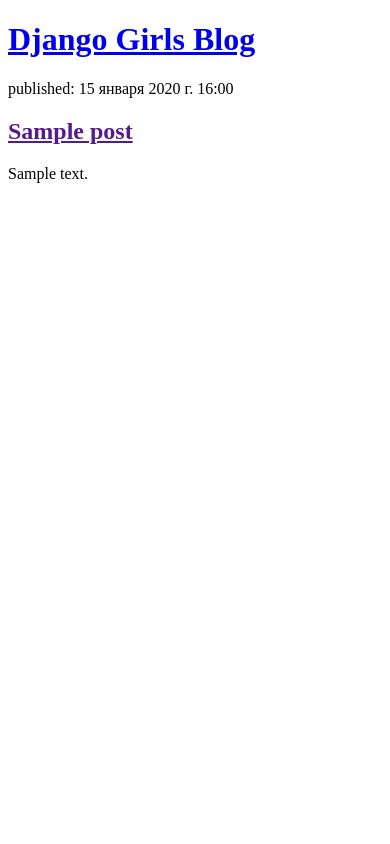
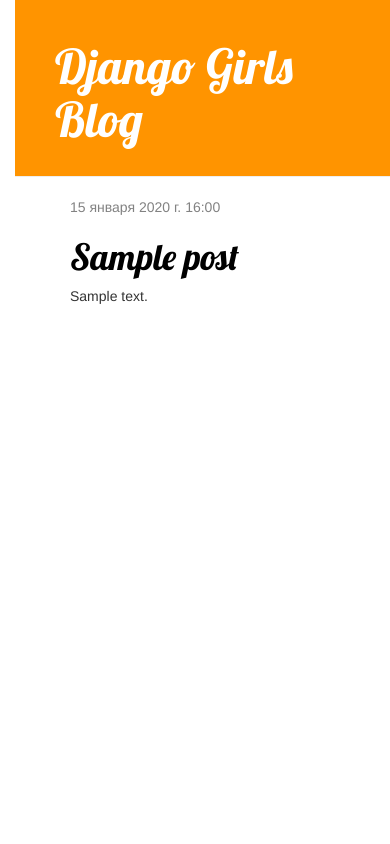
Before and after one commit to msaniyae/my-first-blog, a Django app: page / in a window 390 px wide. Run offline with Django 5.2, Linux system fonts and the light colour scheme; tables that the repository leaves empty hold one stand-in row (values such as "Sample post"); some libraries are stand-ins or nearby versions.

Commit message:
Added view and template for detailed blog post as well as CSS for the site.

```diff
--- /dev/null
+++ b/blog/static/css/blog.css
@@ -0,0 +1,53 @@
+h1 a {
+    color: #FCA205;
+    font-family: 'Lobster';
+}
+body {
+    padding-left: 15px;
+}
+.page-header {
+    background-color: #ff9400;
+    margin-top: 0;
+    padding: 20px 20px 20px 40px;
+}
+
+.page-header h1, .page-header h1 a, .page-header h1 a:visited, .page-header h1 a:active {
+    color: #ffffff;
+    font-size: 36pt;
+    text-decoration: none;
+}
+
+.content {
+    margin-left: 40px;
+}
+
+h1, h2, h3, h4 {
+    font-family: 'Lobster', cursive;
+}
+
+.date {
+    color: #828282;
+}
+
+.save {
+    float: right;
+}
+
+.post-form textarea, .post-form input {
+    width: 100%;
+}
+
+.top-menu, .top-menu:hover, .top-menu:visited {
+    color: #ffffff;
+    float: right;
+    font-size: 26pt;
+    margin-right: 20px;
+}
+
+.post {
+    margin-bottom: 70px;
+}
+
+.post h1 a, .post h1 a:visited {
+    color: #000000;
+}
--- /dev/null
+++ b/blog/templates/blog/base.html
@@ -0,0 +1,24 @@
+{% load static %}
+<html>
+    <head>
+        <title>Django Girls blog</title>
+        <link rel="stylesheet" href="//maxcdn.bootstrapcdn.com/bootstrap/3.2.0/css/bootstrap.min.css">
+        <link rel="stylesheet" href="//maxcdn.bootstrapcdn.com/bootstrap/3.2.0/css/bootstrap-theme.min.css">
+        <link href='//fonts.googleapis.com/css?family=Lobster&subset=latin,latin-ext' rel='stylesheet' type='text/css'>
+        <link rel="stylesheet" href="{% static 'css/blog.css' %}">
+    </head>
+    <body>
+        <div class="page-header">
+            <h1><a href="/">Django Girls Blog</a></h1>
+        </div>
+        <div class="content container">
+            <div class="row">
+                <div class="col-md-8">
+                {% block content %}
+                {% endblock %}
+                </div>
+            </div>
+        </div>
+
+    </body>
+</html>
--- a/blog/templates/blog/post_list.html
+++ b/blog/templates/blog/post_list.html
@@ -1,21 +1,13 @@
-<!DOCTYPE html>
-<html>
-<head>
-    <title>Django Girls Blog</title>
-</head>
-<body>
-    <div>
-        <h1><a href="/">Django Girls Blog</a></h1>
-    </div>
+{% extends 'blog/base.html' %}
 
+{% block content %}
     {% for post in posts %}
-        <div>
-            <p>published: {{ post.published_date }}</p>
-            <h2><a href="">{{ post.title }}</a></h2>
+        <div class="post">
+            <div class="date">
+                {{ post.published_date }}
+            </div>
+            <h1><a href="{% url 'post_detail' pk=post.pk %}">{{ post.title }}</a></h1>
             <p>{{ post.text|linebreaksbr }}</p>
         </div>
-    {% empty %}
-        <p>Нет опубликованных постов.</p>
     {% endfor %}
-</body>
-</html>
+{% endblock %}
--- a/blog/urls.py
+++ b/blog/urls.py
@@ -3,4 +3,5 @@ from . import views
 
 urlpatterns = [
     path('', views.post_list, name='post_list'),
+    path('post/<int:pk>/', views.post_detail, name='post_detail'),
 ]
--- a/blog/views.py
+++ b/blog/views.py
@@ -1,6 +1,11 @@
 from django.shortcuts import render
 from .models import Post
+from django.shortcuts import render, get_object_or_404
 
 def post_list(request):
     posts = Post.objects.all()  # Получаем все записи
     return render(request, 'blog/post_list.html', {'posts': posts})
+
+def post_detail(request, pk):
+    post = get_object_or_404(Post, pk=pk)
+    return render(request, 'blog/post_detail.html', {'post': post})
```
Also changed, not shown: blog/templates/blog/post_detail.html (added, +13 -0 lines), mysite/settings.py (+10 -1 lines).
